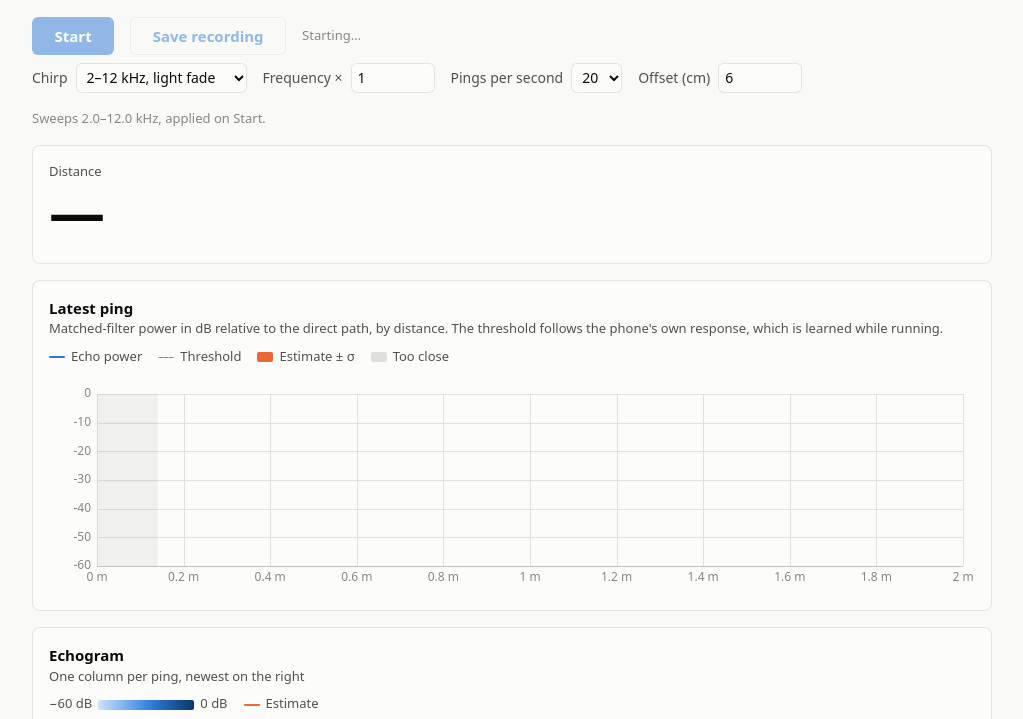
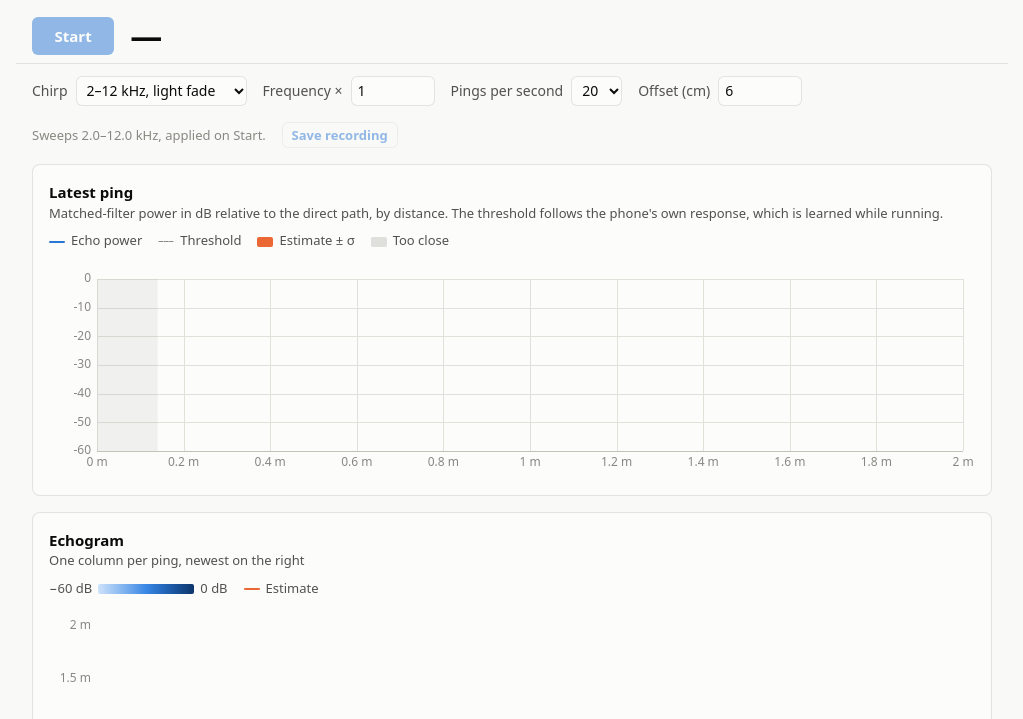
Before and after one commit to cpulvermacher/sonar, a website built with Vite: page index.html in a window 1280 px wide. Both pictures are taken after a click on the button "Start". Shown: the part 49-768 px from the top of the page, without its empty margins (128-1151 px from the left). Built offline with nearby package versions, Linux system fonts and the light colour scheme; no server answers.

Commit message:
put masurement in top bar

```diff
--- a/index.html
+++ b/index.html
@@ -10,8 +10,13 @@
             <h1>Sonar</h1>
             <div class="controls main">
                 <button id="toggle" type="button" aria-pressed="false">Start</button>
-                <button id="save" type="button" class="secondary" disabled>Save recording</button>
-                <span id="status">Stopped</span>
+                <div class="readout" aria-live="polite">
+                    <div class="hero">
+                        <span id="distance">—</span>
+                        <span id="sigma"></span>
+                    </div>
+                    <div id="details"></div>
+                </div>
             </div>
             <div class="controls settings">
                 <label>Chirp <select id="band"></select></label>
@@ -19,17 +24,10 @@
                 <label>Pings per second <select id="rate"></select></label>
                 <label title="Half the distance between the phone's speaker and its microphone; added to every measurement">Offset (cm) <input id="offset" type="number" min="0" max="20" step="0.5" inputmode="decimal" /></label>
                 <span id="chirp-range"></span>
+                <button id="save" type="button" class="secondary small" disabled>Save recording</button>
+                <span id="status"></span>
             </div>
             <p id="error" role="alert"></p>
-
-            <section class="panel readout" aria-live="polite">
-                <div class="label">Distance</div>
-                <div class="hero">
-                    <span id="distance">—</span>
-                    <span id="sigma"></span>
-                </div>
-                <div id="details"></div>
-            </section>
 
             <section class="panel chart">
                 <h2>Latest ping</h2>
--- a/src/main.ts
+++ b/src/main.ts
@@ -221,7 +221,7 @@ async function stop() {
     if (s) {
         await closeAudio(s);
     }
-    status.textContent = 'Stopped';
+    status.textContent = '';
     setRunning(false);
     renderSettings();
 }
@@ -234,7 +234,6 @@ async function start() {
         );
     }
     config = { ...DEFAULT_CONFIG, ...settings };
-    status.textContent = 'Starting…';
     // Asked for first: on iOS only right after the tap.
     stopHeading = await watchHeading((degrees) => {
         heading = degrees;
--- a/src/style.css
+++ b/src/style.css
@@ -116,6 +116,12 @@ button:disabled {
     margin: 0 -16px;
     padding: 8px 16px;
     background: var(--page);
+    flex-wrap: nowrap;
+    border-bottom: 1px solid var(--border);
+}
+
+.controls.settings {
+    margin-top: 12px;
 }
 
 button.small {
@@ -175,35 +181,37 @@ input:disabled {
     margin: 16px 0;
 }
 
-/* Readout */
+/* Readout, in the sticky bar next to Start/Stop. */
 
-.readout .label {
-    color: var(--text-secondary);
-    font-size: 13px;
+.readout {
+    flex: 1;
+    min-width: 0;
 }
 
 .hero {
     display: flex;
     align-items: baseline;
-    gap: 12px;
+    gap: 8px;
     flex-wrap: wrap;
 }
 
 #distance {
-    font-size: 56px;
+    font-size: 32px;
     font-weight: 600;
     line-height: 1.1;
+    font-variant-numeric: tabular-nums;
 }
 
 #sigma {
-    font-size: 22px;
+    font-size: 16px;
     color: var(--text-secondary);
+    font-variant-numeric: tabular-nums;
 }
 
 #details {
     color: var(--text-secondary);
-    font-size: 13px;
-    margin-top: 4px;
+    font-size: 12px;
+    font-variant-numeric: tabular-nums;
 }
 
 /* Charts */
```
